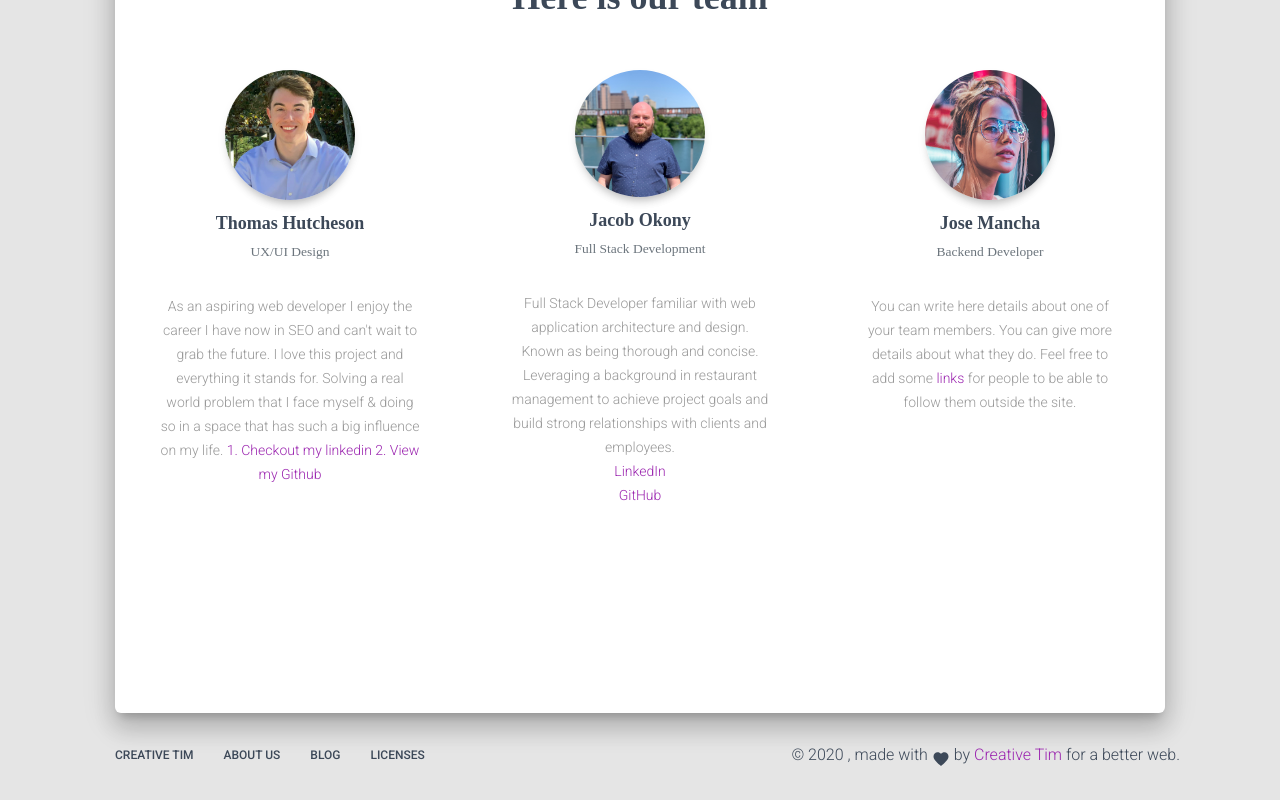
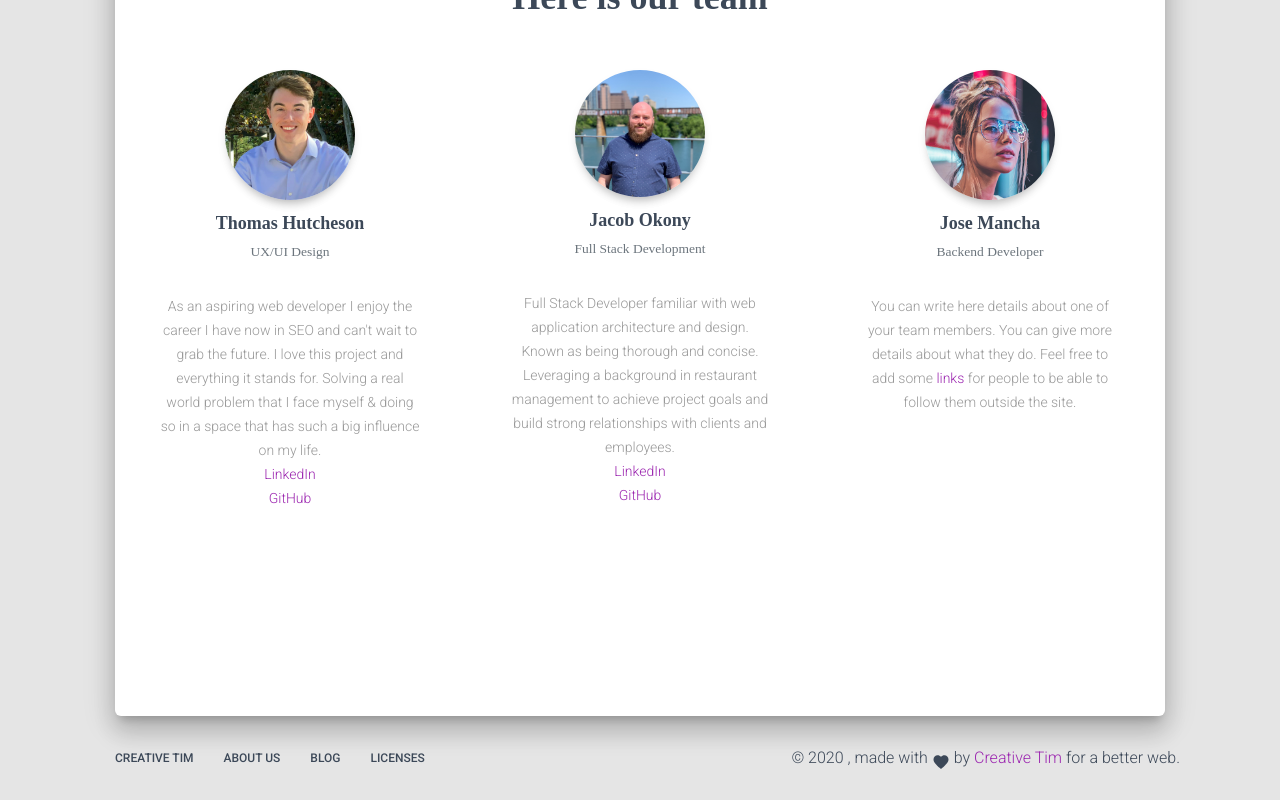
Before and after one commit to jakeokony1024/SandBox, a React (Create React App) app in the folder client/: page / in a window 1280 px wide. Shown: the part 1482-2282 px from the top of the page. Built offline with nearby package versions, Linux system fonts and the light colour scheme.

Commit message:
some bio changes for thomas

```diff
--- a/client/src/views/LandingPage/Sections/TeamSection.js
+++ b/client/src/views/LandingPage/Sections/TeamSection.js
@@ -49,8 +49,10 @@ export default function TeamSection() {
                   As an aspiring web developer I enjoy the career I have now in SEO and can't wait to grab the future.
                   I love this project and everything it stands for. Solving a real world problem that I face myself & doing so
                   in a space that has such a big influence on my life.
-                  <a href="https://www.linkedin.com/in/thomasjhutch/"> 1. Checkout my linkedin </a>
-                  <a href="https://github.com/ThomasJHutch">2. View my Github</a>
+                  <br></br>
+                  <a href="https://www.linkedin.com/in/thomasjhutch/">LinkedIn</a>
+                  <br></br>
+                  <a href="https://github.com/ThomasJHutch">GitHub</a>
                 </p>
               </CardBody>
               <CardFooter className={classes.justifyCenter}>
```
Lines whose indentation alone changed are shown as unchanged.
